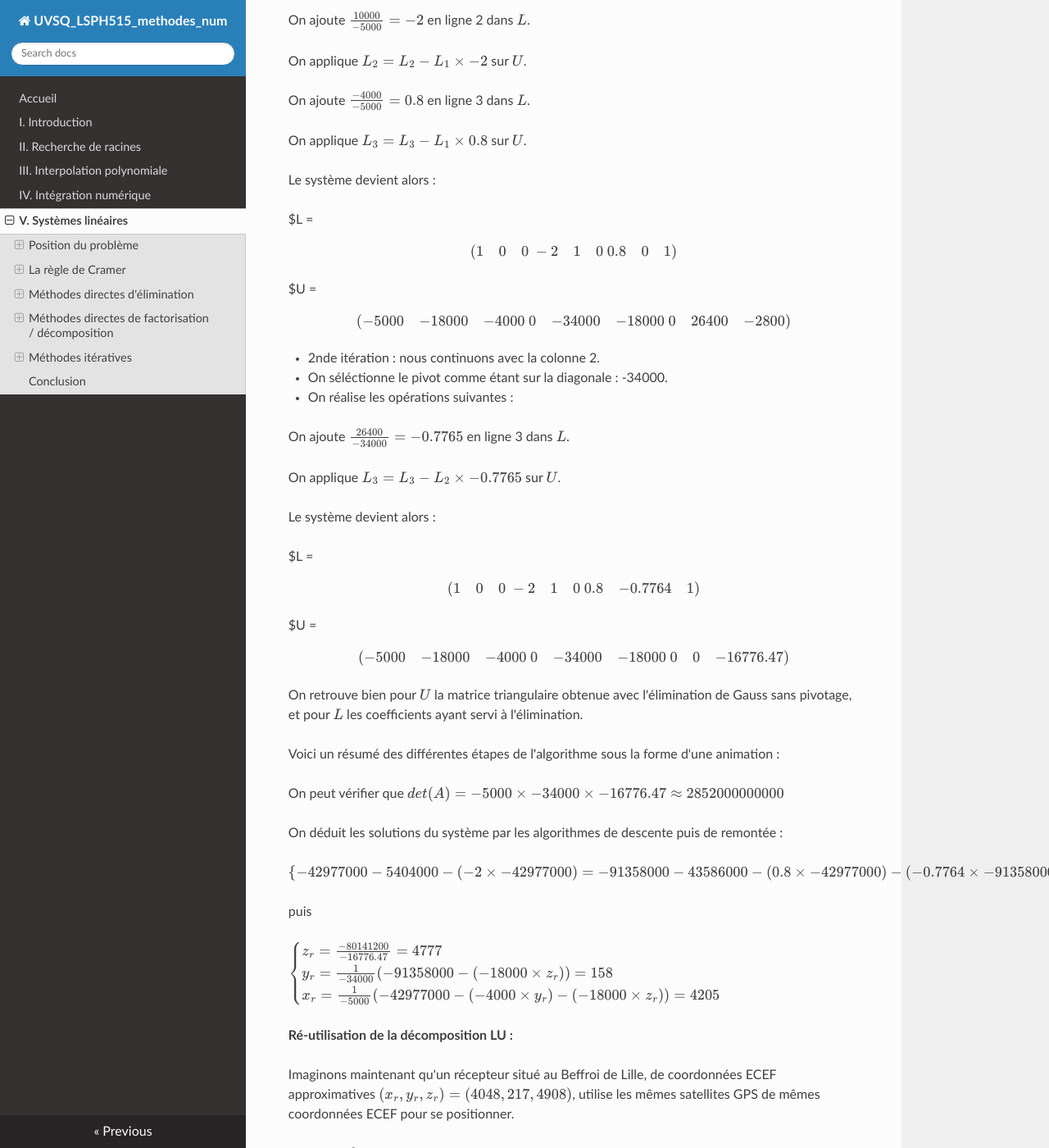
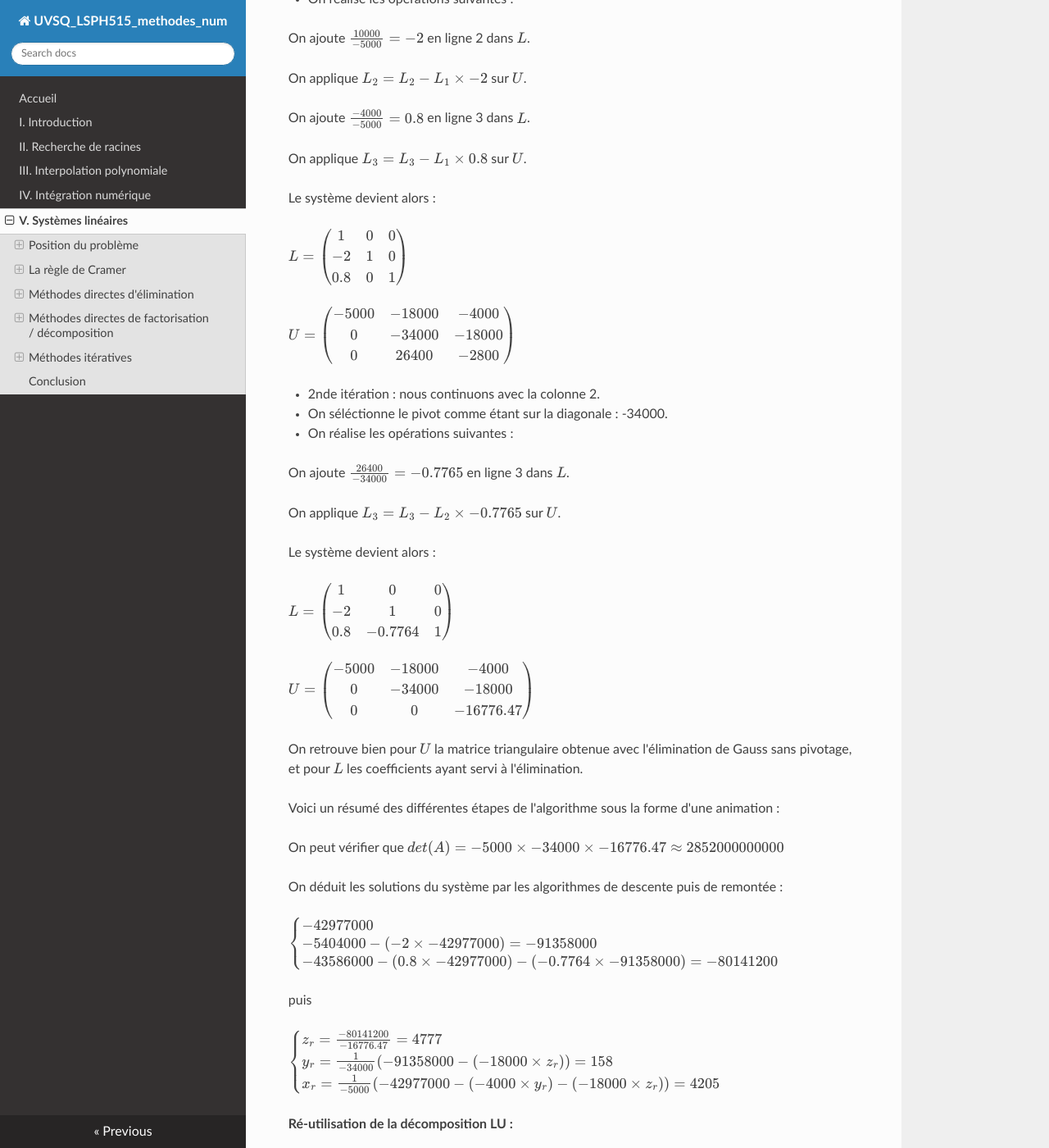
Before and after one commit to NicOudart/UVSQ_LSPH515_methodes_num, an MkDocs documentation site: the page built from docs/Chap5_Systemes_lineaires.md, in a window 1280 px wide and 1400 px high, scrolled down 31260 px. Shown: the whole window at 82% size. Built offline with MkDocs 1.6.1, drawn with Linux system fonts in a browser that asks for light colours; nearby versions of some CDN libraries; some of the changed text lies outside the part shown.

Commit message:
-Minor fix of Chapter 5.

```diff
--- a/docs/Chap5_Systemes_lineaires.md
+++ b/docs/Chap5_Systemes_lineaires.md
@@ -1681,14 +1681,14 @@ $L =
   1 & 0 & 0 \\
   0 & 1 & 0 \\
   0 & 0 & 1
- \end{pmatrix}
+ \end{pmatrix}$
 
 $U =
  \begin{pmatrix}
   -5000 & -18000 & -4000 \\
   10000 & 2000 & -10000 \\
   -4000 & 12000 & -6000
- \end{pmatrix}
+ \end{pmatrix}$
 
 - 1ère itération : nous commençons par la colonne 1.
 
@@ -1711,14 +1711,14 @@ $L =
   1 & 0 & 0 \\
   -2 & 1 & 0 \\
   0.8 & 0 & 1
- \end{pmatrix}
+ \end{pmatrix}$
 
 $U =
  \begin{pmatrix}
   -5000 & -18000 & -4000 \\
   0 & -34000 & -18000 \\
   0 & 26400 & -2800
- \end{pmatrix}
+ \end{pmatrix}$
 
 - 2nde itération : nous continuons avec la colonne 2.
 
@@ -1737,14 +1737,14 @@ $L =
   1 & 0 & 0 \\
   -2 & 1 & 0 \\
   0.8 & -0.7764 & 1
- \end{pmatrix}
+ \end{pmatrix}$
 
 $U =
  \begin{pmatrix}
   -5000 & -18000 & -4000 \\
   0 & -34000 & -18000 \\
   0 & 0 & -16776.47
- \end{pmatrix}
+ \end{pmatrix}$
 
 On retrouve bien pour $U$ la matrice triangulaire obtenue avec l'élimination de Gauss sans pivotage, et pour $L$ les coefficients ayant servi à l'élimination.
 
@@ -1757,8 +1757,8 @@ On peut vérifier que $det(A) = -5000 \times -34000 \times -16776.47 \approx 285
 On déduit les solutions du système par les algorithmes de descente puis de remontée :
 
 $\begin{cases}
--42977000
--5404000 - (-2 \times -42977000) = -91358000
+-42977000\\
+-5404000 - (-2 \times -42977000) = -91358000\\
 -43586000 - (0.8 \times -42977000) - (-0.7764 \times -91358000) = -80141200
 \end{cases}$
 
@@ -1787,8 +1787,8 @@ Les coefficients de la matrice $A$ ne dépendant que de la position des satellit
 On peut donc ré-utiliser la décomposition LU précédente pour résoudre ce système :
 
 $\begin{cases}
--43778000
--8166000 - (-2 \times -43778000) = -95722000
+-43778000\\
+-8166000 - (-2 \times -43778000) = -95722000\\
 -43036000 - (0.8 \times -43778000) - (-0.7764 \times -95722000) = -82338917.65
 \end{cases}$
 
```
